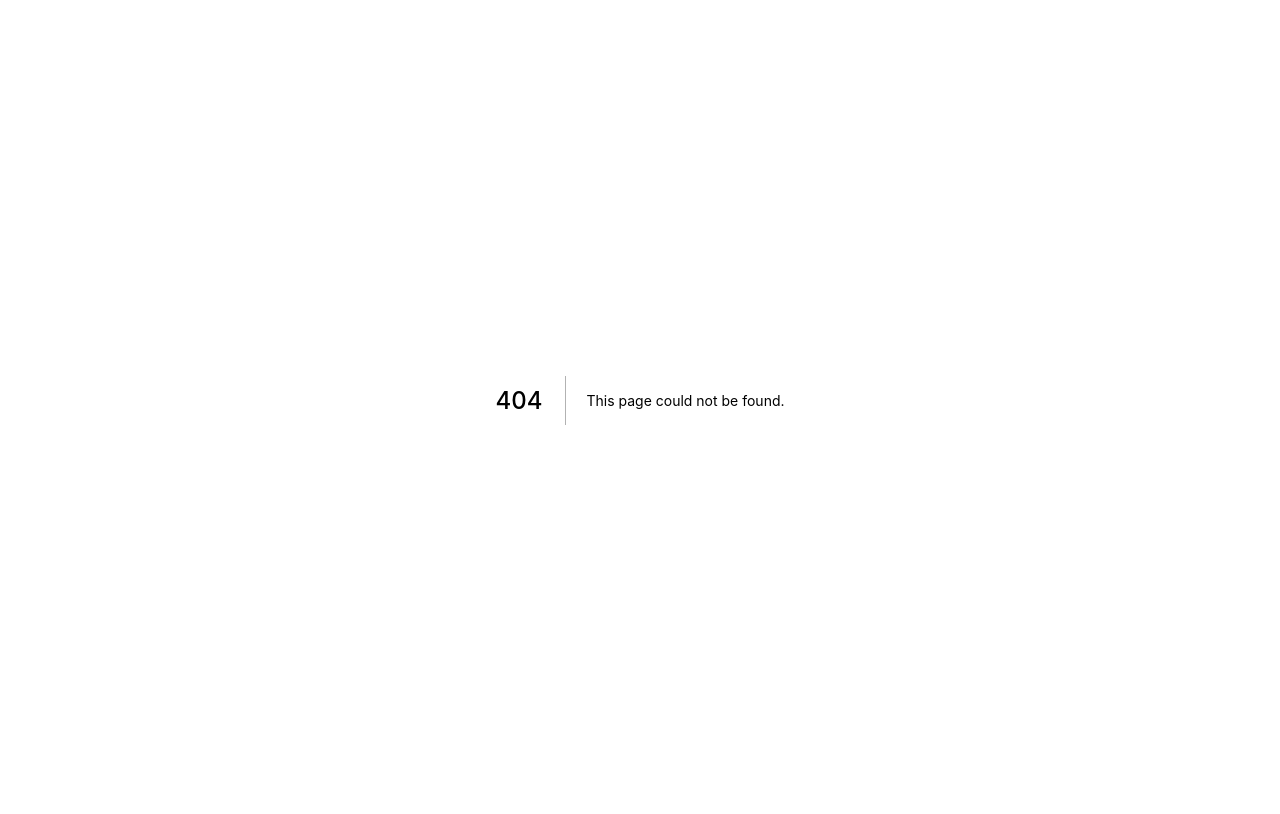
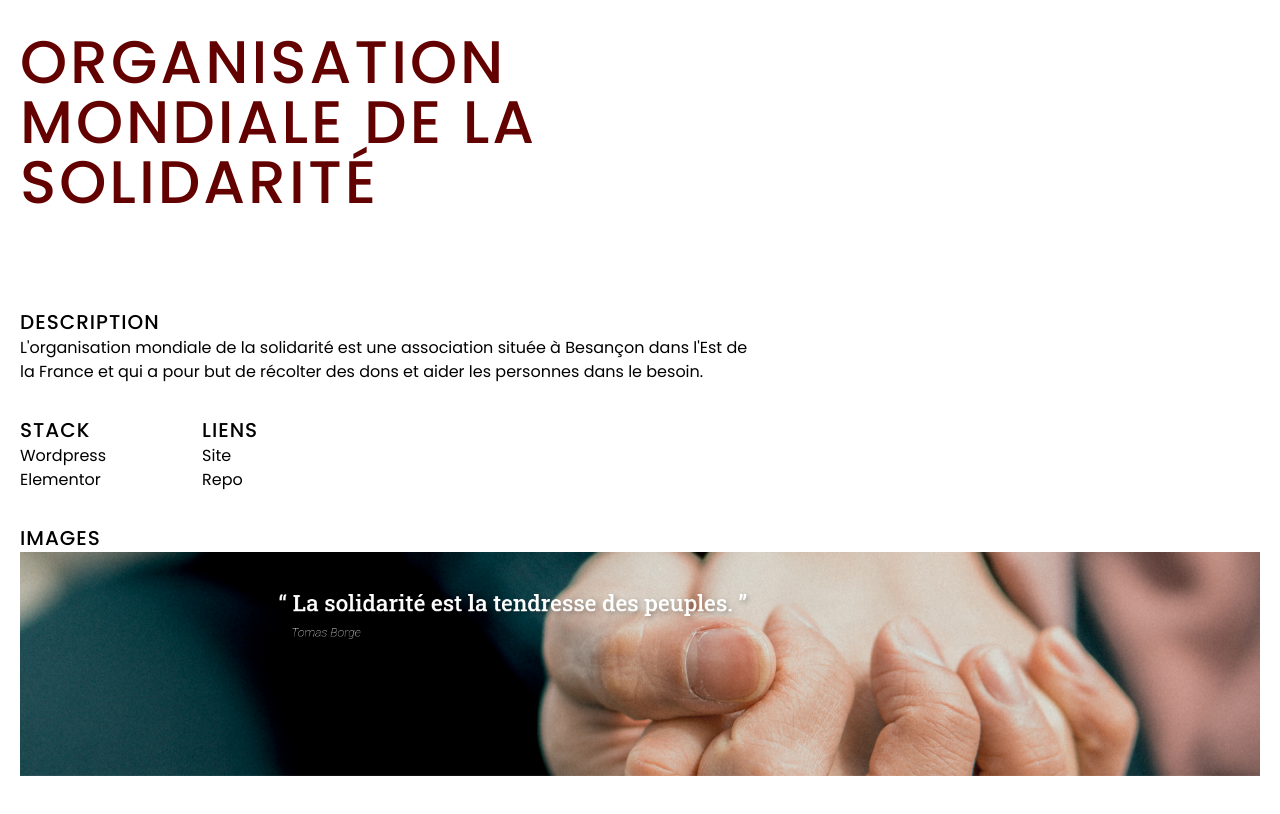
Before and after one commit to rkessal/portfolio-v1, a Next.js app: page /oms in a window 1280 px wide. Before the commit this address had no page. Shown: the top 814 px of the page. Built offline with nearby package versions, Linux system fonts and the light colour scheme.

Commit message:
add first project page

```diff
--- /dev/null
+++ b/pages/oms.js
@@ -0,0 +1,76 @@
+import Head from "next/head";
+import Image from "next/image";
+import Link from "next/link";
+import Main from "../layouts/main";
+import Section from "../layouts/section";
+export default function Oms() {
+  return (
+    <>
+      <Head>
+        <title>OMS</title>
+        <meta name="description" content="OMS Project" />
+        <link rel="icon" href="/favicon.ico" />
+        <link
+          href="https://fonts.googleapis.com/css2?family=Poppins:ital,wght@0,100;0,200;0,300;0,400;0,500;0,600;0,700;1,100;1,200;1,300;1,400;1,500;1,600;1,700&display=swap"
+          rel="stylesheet"
+        />
+      </Head>
+      <Main>
+        <Section>
+          <h1 className="uppercase tracking-wider text-4xl text-redMain font-medium mb-24 lg:w-2/3 lg:text-6xl">
+            Organisation mondiale de la solidarité
+          </h1>
+          <div className="space-y-8">
+            <div className="lg:w-4/5 xl:w-3/5">
+              <h3 className="text-xl font-medium uppercase tracking-wider ">
+                Description
+              </h3>
+              <p>
+                L'organisation mondiale de la solidarité est une association
+                située à Besançon dans l'Est de la France et qui a pour but de
+                récolter des dons et aider les personnes dans le besoin.
+              </p>
+            </div>
+            <div className="flex flex-row space-x-24 ">
+              <div className="flex flex-col">
+                <h3 className="text-xl font-medium uppercase tracking-wider">
+                  Stack
+                </h3>
+                <span>Wordpress</span>
+                <span>Elementor</span>
+              </div>
+              <div className="flex flex-col">
+                <h3 className="text-xl font-medium uppercase tracking-wider">
+                  Liens
+                </h3>
+                <Link href="#">
+                  <a>Site</a>
+                </Link>
+                <Link href="#">
+                  <a>Repo</a>
+                </Link>
+              </div>
+            </div>
+            <div>
+              <h3 className="text-xl font-medium uppercase tracking-wider">
+                Images
+              </h3>
+              <div className="flex flex-row  overflow-x-scroll w-full  space-x-16 min-h-64">
+                <div className="flex-grow-0 flex-shrink-0 w-full relative">
+                  <Image src="/oms.png" layout="fill" objectFit="cover" />
+                </div>
+                <div className="flex-grow-0 flex-shrink-0 w-1/4 relative">
+                  <Image
+                    src="/oms-mobile.png"
+                    layout="fill"
+                    objectFit="cover"
+                  />
+                </div>
+              </div>
+            </div>
+          </div>
+        </Section>
+      </Main>
+    </>
+  );
+}
```
Also changed, not shown: public/oms-mobile.png (added).
